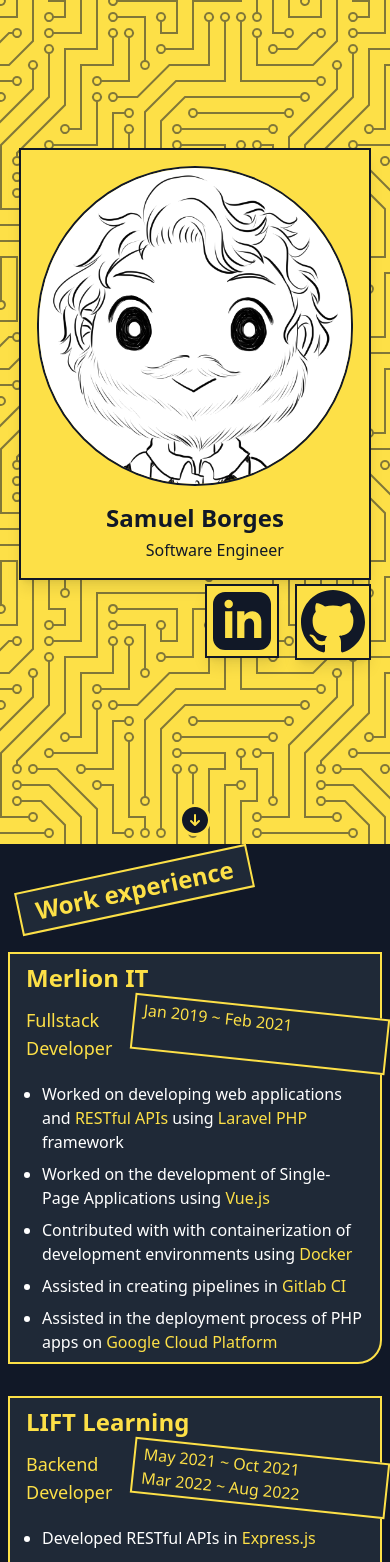
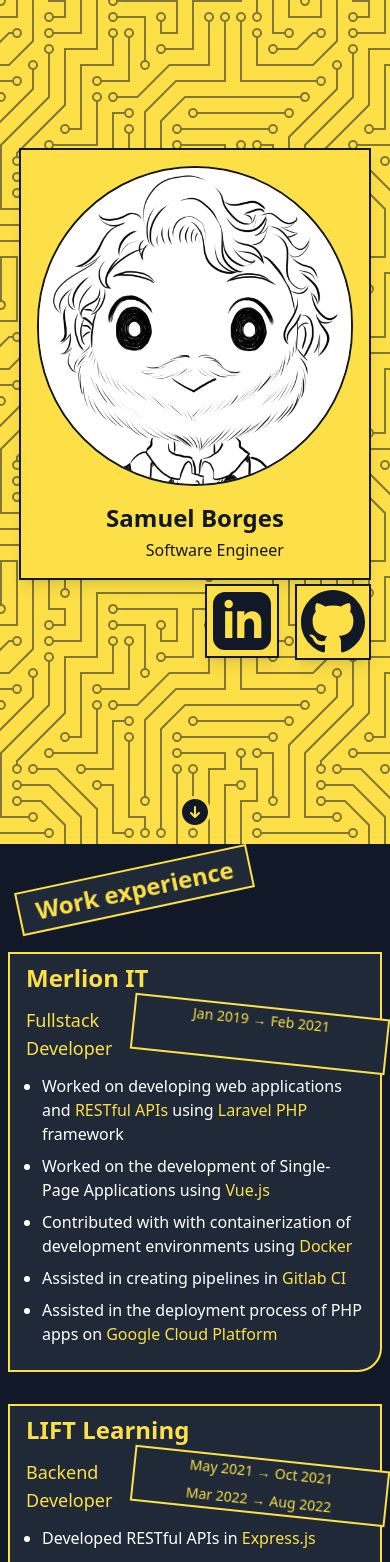
Before and after one commit to sammyzord/sammyzord.github.io, a Vue app: page / in a window 390 px wide. Shown: the top 1562 px of the page. Built offline with nearby package versions, Linux system fonts and the light colour scheme.

Commit message:
responsiveness fix

```diff
--- a/src/App.vue
+++ b/src/App.vue
@@ -12,7 +12,7 @@ import ArrowDownIcon from "./components/icons/ArrowDownIcon.vue";
       <div></div>
       <HeroSection></HeroSection>
       <div class="text-gray-900 mb-2">
-        <div class="bg-yellow-300 rounded-full">
+        <div class="bg-yellow-300 rounded-full animate-bounce">
           <ArrowDownIcon></ArrowDownIcon>
         </div>
       </div>
--- a/src/components/JobCard.vue
+++ b/src/components/JobCard.vue
@@ -12,18 +12,25 @@ const props = defineProps({
 
 <template>
   <div
-    class="border-2 border-yellow-300 flex flex-col pl-4 py-2 gap-3 bg-gray-800 rounded-br-3xl hover:-translate-y-2 transition ease-in-out"
+    class="border-2 border-yellow-300 flex flex-col pl-4 pt-2 pb-6 gap-3 bg-gray-800 rounded-br-3xl hover:-translate-y-2 transition ease-in-out"
   >
     <h2 class="text-yellow-300 text-2xl font-semibold">{{ name }}</h2>
     <div class="flex justify-between">
       <p class="text-yellow-300 text-lg">{{ title }}</p>
       <div
-        class="flex flex-col text-yellow-300 border-2 border-yellow-300 py-0.5 px-2 translate-x-2 md:translate-x-3 lg:translate-x-6 rotate-6 bg-gray-800 min-w-64"
+        class="flex flex-col gap-y-2 text-yellow-300 border-2 border-yellow-300 py-0.5 px-2 translate-x-2 md:translate-x-3 lg:translate-x-6 rotate-6 bg-gray-800 min-w-64"
       >
-        <p v-for="period in periods">{{ period.join(" ~ ") }}</p>
+        <div
+          class="flex justify-center items-center gap-x-1 lg:gap-x-2 text-sm"
+          v-for="period in periods"
+        >
+          <span>{{ period[0] }}</span>
+          <span>→</span>
+          <span>{{ period[1] }}</span>
+        </div>
       </div>
     </div>
-    <div class="px-4 mt-2">
+    <div class="px-4 lg:mt-2">
       <ul class="list-disc flex flex-col space-y-2">
         <li v-for="detail in details" v-html="handleText(detail)"></li>
       </ul>
```
